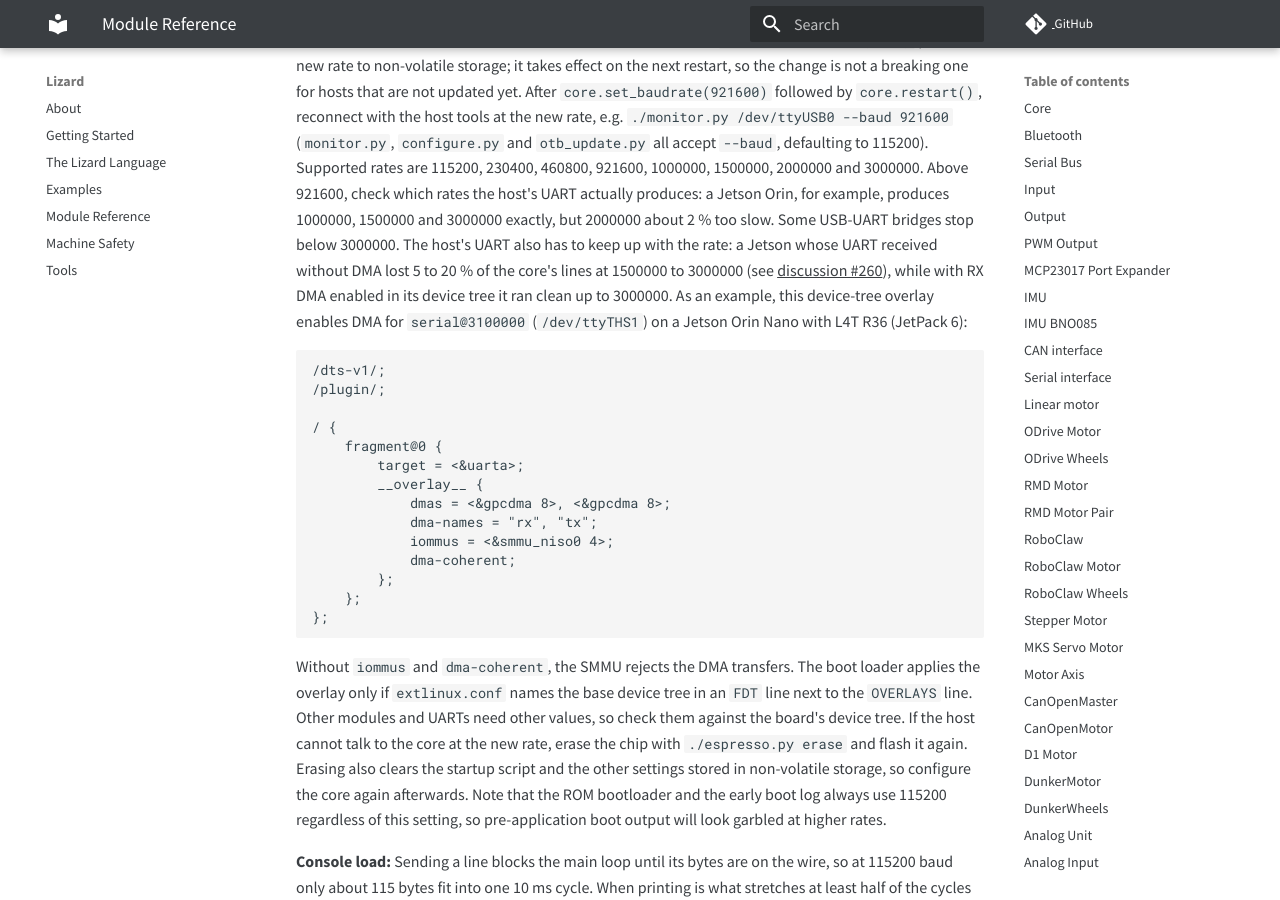
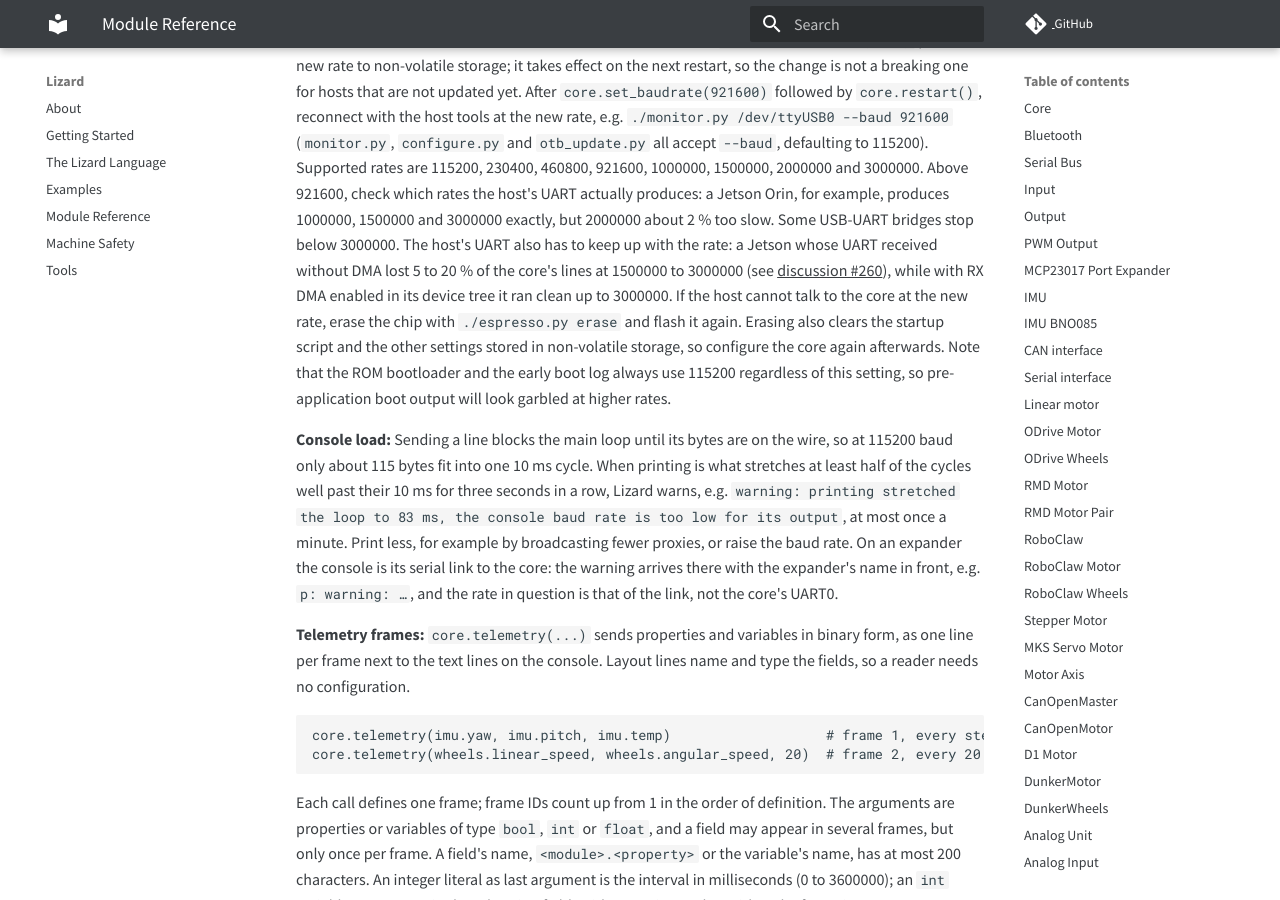
Before and after one commit to zauberzeug/lizard, an MkDocs documentation site: the page built from docs/module_reference.md, in a window 1280 px wide and 900 px high, scrolled down 2334 px. Built offline with MkDocs 1.6.1 and Material for MkDocs 9.7.7, drawn with Linux system fonts in a browser that asks for light colours; comment, search, counter and statistics services are not loaded.

Commit message:
Revert "Show the device-tree overlay that enables UART DMA on a Jetson Orin Nano as an example"
This reverts commit 55c36f55f1b97ef2dfa1743aeecf84d3f703252f.

````diff
--- a/docs/module_reference.md
+++ b/docs/module_reference.md
@@ -66,28 +66,6 @@ Supported rates are 115200, 230400, 460800, 921600, 1000000, 1500000, 2000000 an
 Above 921600, check which rates the host's UART actually produces: a Jetson Orin, for example, produces 1000000, 1500000 and 3000000 exactly, but 2000000 about 2 % too slow.
 Some USB-UART bridges stop below 3000000.
 The host's UART also has to keep up with the rate: a Jetson whose UART received without DMA lost 5 to 20 % of the core's lines at 1500000 to 3000000 (see [discussion #260](https://github.com/zauberzeug/lizard/discussions/260)), while with RX DMA enabled in its device tree it ran clean up to 3000000.
-As an example, this device-tree overlay enables DMA for `serial@3100000` (`/dev/ttyTHS1`) on a Jetson Orin Nano with L4T R36 (JetPack 6):
-
-```
-/dts-v1/;
-/plugin/;
-
-/ {
-    fragment@0 {
-        target = <&uarta>;
-        __overlay__ {
-            dmas = <&gpcdma 8>, <&gpcdma 8>;
-            dma-names = "rx", "tx";
-            iommus = <&smmu_niso0 4>;
-            dma-coherent;
-        };
-    };
-};
-```
-
-Without `iommus` and `dma-coherent`, the SMMU rejects the DMA transfers.
-The boot loader applies the overlay only if `extlinux.conf` names the base device tree in an `FDT` line next to the `OVERLAYS` line.
-Other modules and UARTs need other values, so check them against the board's device tree.
 If the host cannot talk to the core at the new rate, erase the chip with `./espresso.py erase` and flash it again.
 Erasing also clears the startup script and the other settings stored in non-volatile storage, so configure the core again afterwards.
 Note that the ROM bootloader and the early boot log always use 115200 regardless of this setting, so pre-application boot output will look garbled at higher rates.
````
